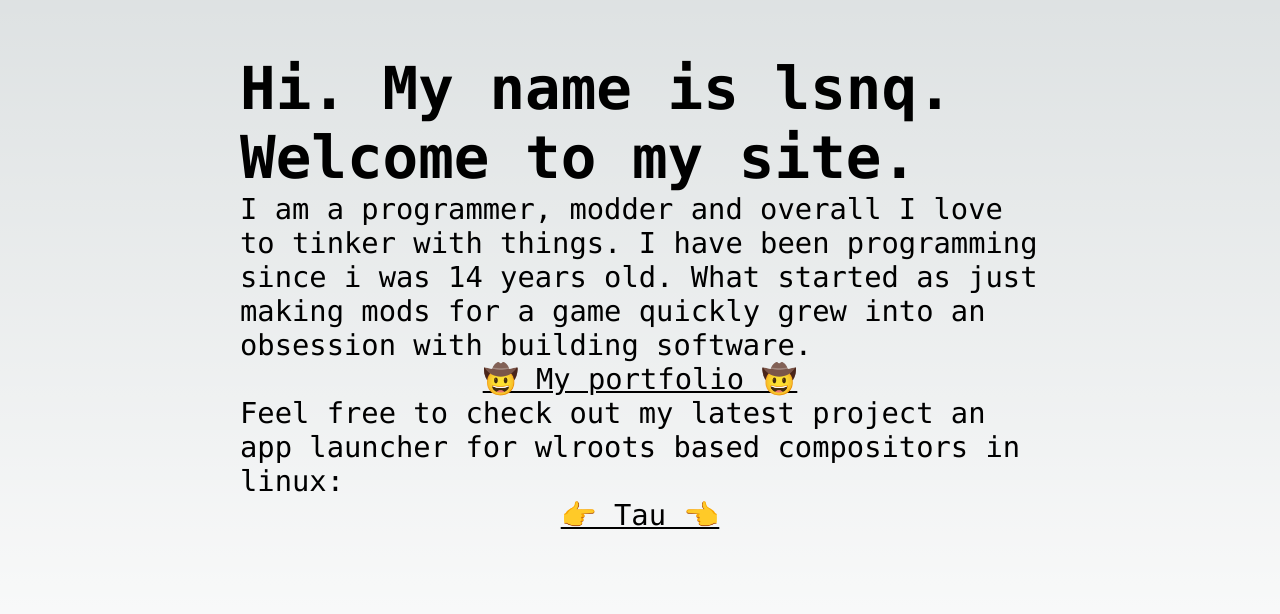
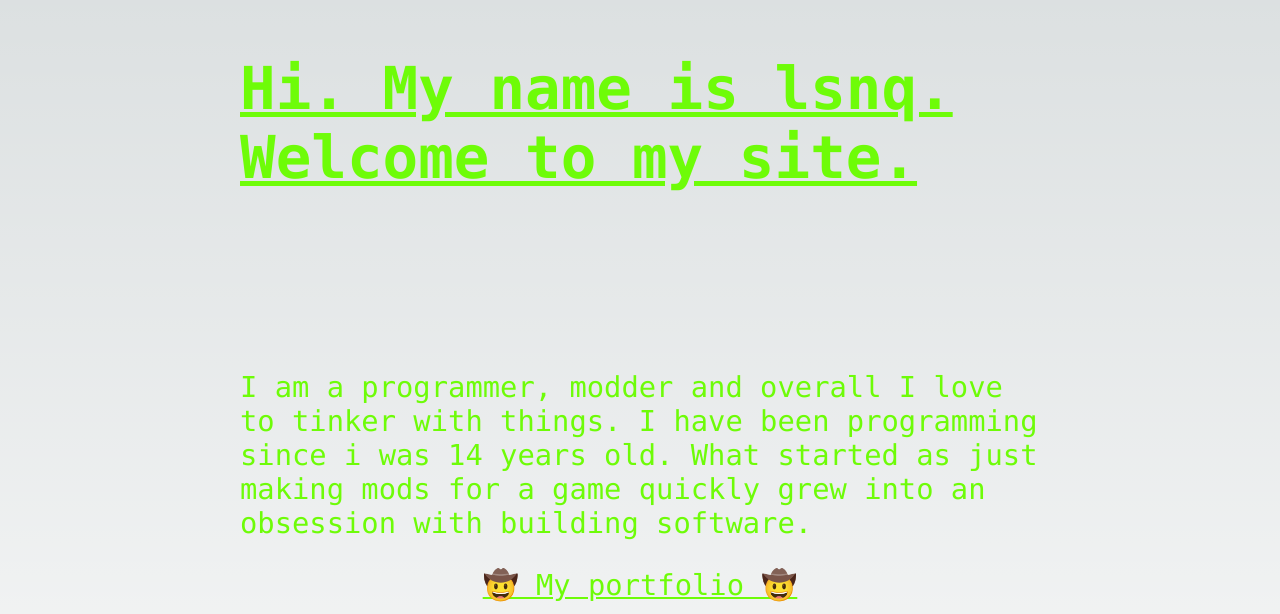
Before and after one commit to l-snq/ttj-d, a Next.js app: page / in a window 1280 px wide. Shown: the part 186-800 px from the top of the page. Built offline with nearby package versions, Linux system fonts and the light colour scheme.

Commit message:
added some tweaks

```diff
--- a/src/app/page.module.css
+++ b/src/app/page.module.css
@@ -5,6 +5,7 @@
   align-items: center;
   padding: 15rem;
   min-height: 100vh;
+  color: #6efc08;
 }
 
 
@@ -23,7 +24,12 @@
   justify-content: center;
   align-items: center;
   gap: 0.5rem;
+  padding: 1em;
   text-decoration-line: underline;
+}
+.description h1 {
+	padding-bottom: 3em;
+	text-decoration-line: underline;
 }
 
 .description p {
```
